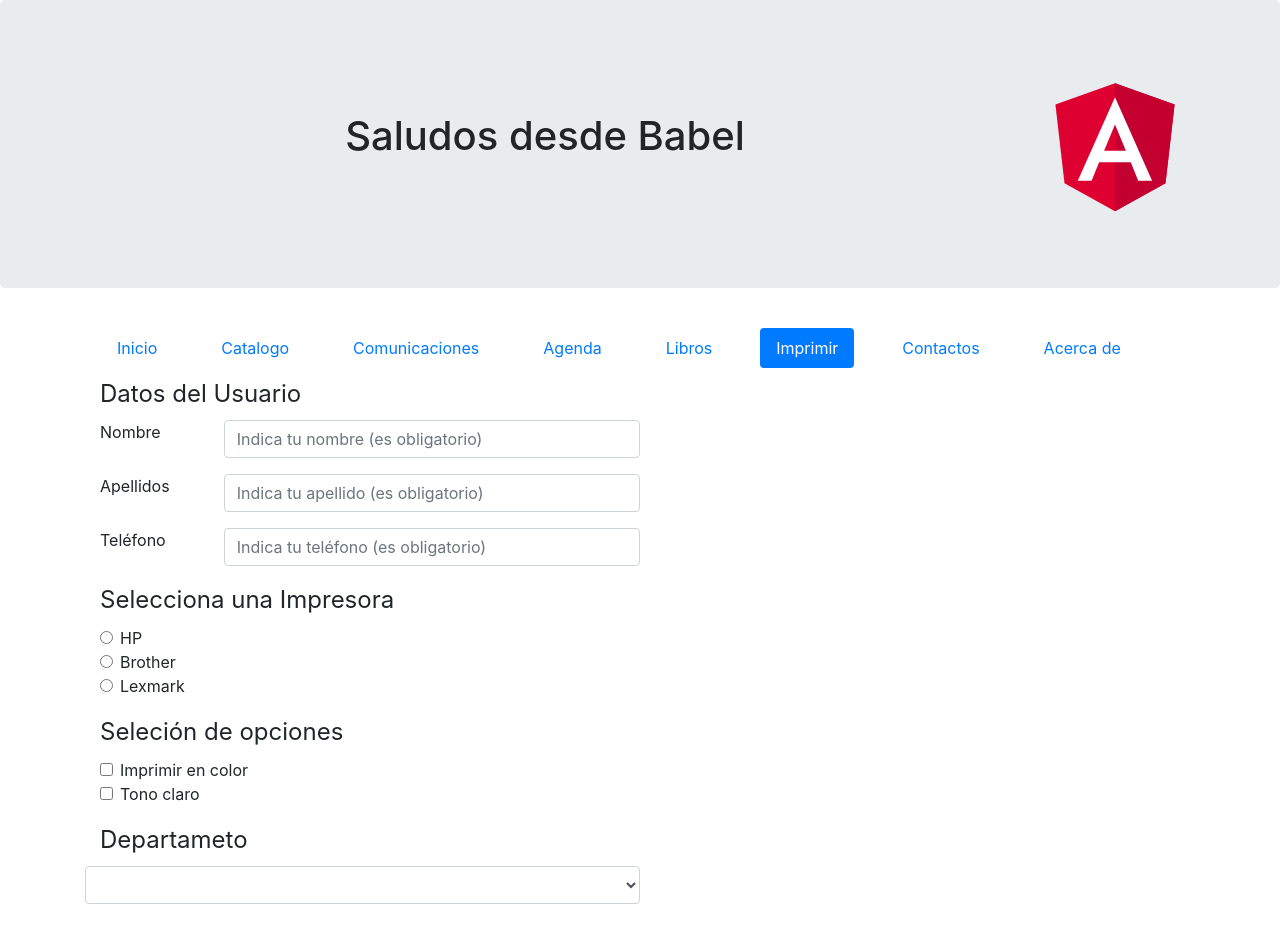
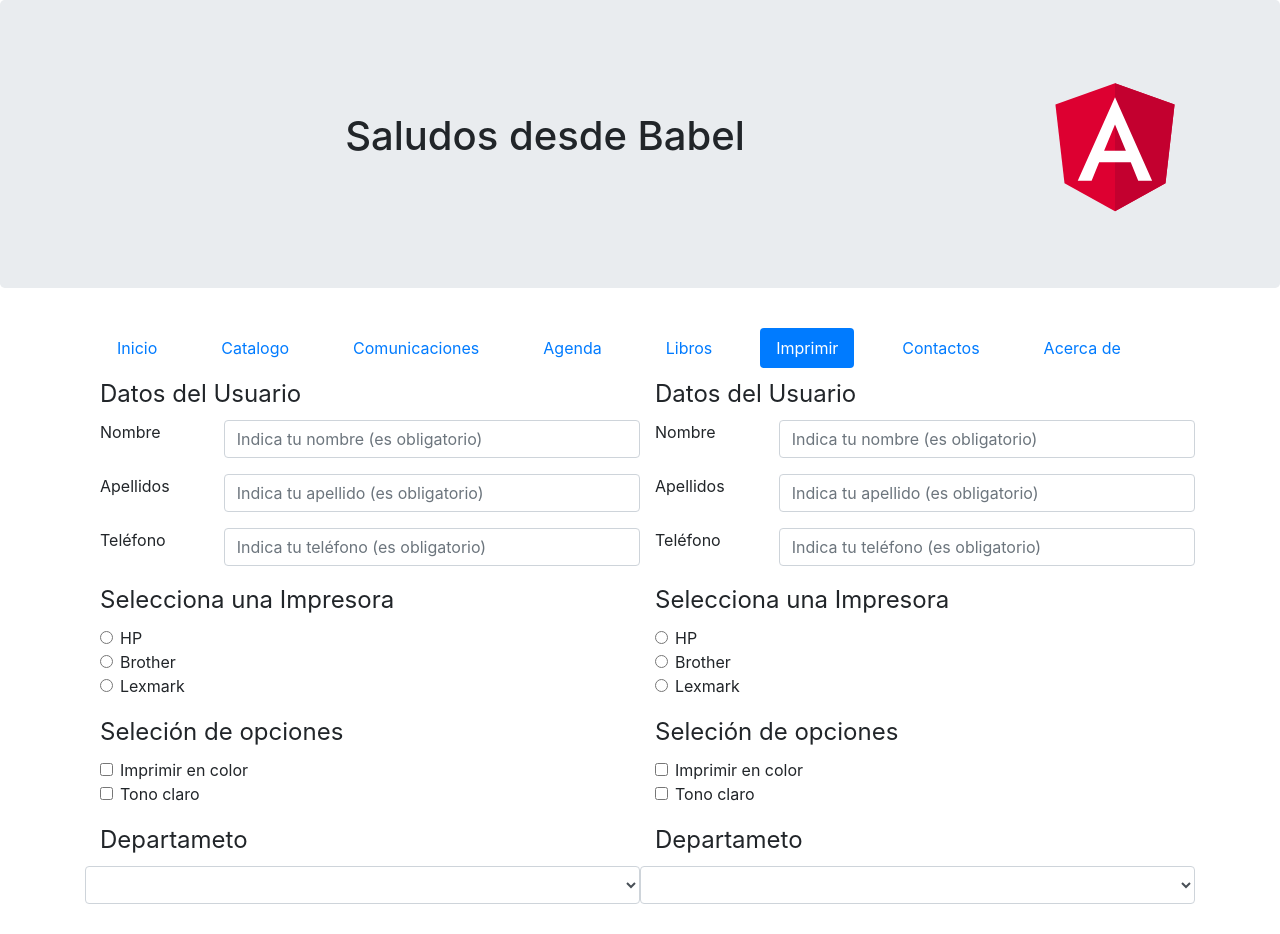
Before and after one commit to c-f12/angular-babel, an Angular app in the folder base-app/: page /printer in a window 1280 px wide. Shown: the top 934 px of the page. Built offline with nearby package versions, Linux system fonts and the light colour scheme.

Commit message:
form reactive

```diff
--- a/base-app/src/app/libros/libros-by-servicio/libros-by-servicio.component.html
+++ b/base-app/src/app/libros/libros-by-servicio/libros-by-servicio.component.html
@@ -10,6 +10,7 @@
       name="clave" id="clave" [(ngModel)]="clave">
     </div>
     <button type="button" class="btn btn-primary"(click)="buscar()">Buscar</button>
+    <button type="button" class="btn btn-primary"(click)="buscarRx()">Buscar Rx</button>
     <!-- <button type="button" class="btn btn-primary"(click)="buscarAsync()">Buscar Async</button> -->
   </div>
 
--- a/base-app/src/app/libros/libros-by-servicio/libros-by-servicio.component.ts
+++ b/base-app/src/app/libros/libros-by-servicio/libros-by-servicio.component.ts
@@ -21,4 +21,9 @@ export class LibrosByServicioComponent implements OnInit {
     .then( (response) => this.aLibros = response );
   }
 
+  buscarRx() {
+    this.gbook.getLibrosRx(this.clave)
+    .subscribe( (response: any) => this.aLibros = response );
+  }
+
 }
--- /dev/null
+++ b/base-app/src/app/printer/form-model/form-model.component.html
@@ -0,0 +1,106 @@
+<form [formGroup]="formulario" (submit) = "enviar()">
+  <!--Text-->
+  <fieldset>
+      <legend>Datos del Usuario</legend>
+      <div class="form-group row">
+          <!--Etiqueta / Campo "Nombre"-->
+          <label for="name" class="col-3">Nombre</label>
+          <input type="text" class="form-control col-9"
+          name="name" id="name"
+          placeholder="Indica tu nombre (es obligatorio)"
+          formControlName="nombre" >
+      </div>
+<!--       <div [hidden]="nameState.valid || nameState.untouched">
+          <div class="error-message"
+              [hidden]="!nameState.errors?.required">
+                  El nombre es obligatorio
+          </div>
+          <div class="error-message"
+          [hidden]="!nameState.errors?.minlength">
+              Mínimo 2 caracteres
+          </div>
+      </div> -->
+
+      <div class="form-group row">
+          <!--Etiqueta / Campo "Apellidos"-->
+          <label for="lastname"  class="col-3">Apellidos</label>
+          <input type="text" class="form-control col-9"
+          id="lastname" name="lastname"
+          placeholder="Indica tu apellido (es obligatorio)"
+          formControlName="apellidos">
+      </div>
+      <div class="form-group row">
+          <!--Etiqueta / Campo "Telefono"-->
+          <label for="phoneNumber" class="col-3">Teléfono</label>
+          <input type="text" class="form-control col-9"
+          id="phoneNumber" name="phoneNumber"
+          placeholder="Indica tu teléfono (es obligatorio)"
+          formControlName="telefono">
+      </div>
+<!--       <div [hidden]="telefonoState.valid || telefonoState.untouched">
+          <div class="error-message"
+              [hidden]="!telefonoState.errors?.required">
+                  El nombre es obligatorio
+          </div>
+          <div class="error-message"
+          [hidden]="!telefonoState.errors?.pattern">
+              Mínimo 9 dígitos
+          </div>
+      </div> -->
+
+  </fieldset>
+
+  <!--Radio-Buttos-->
+  <fieldset class="form-group">
+      <legend>Selecciona una Impresora</legend>
+          <div class="form-check" *ngFor="let printer of aPrinters">
+              <label class="form-check-label">
+                  <input type="radio" class="form-check-input"
+                      name ="printer" [id]="printer.id"
+                      [value]="printer" formControlName="printer">
+                      {{printer.name}}
+              </label>
+          </div>
+  </fieldset>
+  <!--Checkbox-->
+  <fieldset class="form-group">
+      <legend>Seleción de opciones</legend>
+      <div class="form-check">
+          <label class="form-check-label">
+          <input type="checkbox"  class="form-check-input"
+              id="color" name="color" formControlName="isColor">
+              Imprimir en color
+          </label>
+      </div>
+      <div class="form-check">
+          <label class="form-check-label">
+          <input type="checkbox"  class="form-check-input"
+              id="tono" name="tono" formControlName="isClaro">
+              Tono claro</label>
+      </div>
+  </fieldset>
+  <!--Select/options -->
+  <fieldset class="form-group">
+      <legend>Departameto</legend>
+      <div class="form-group row">
+          <select class="form-control"
+              id="select" name="select" formControlName="dpto">
+
+              <!-- [value] = "dpto" -> nos llevamos el objeto entero: -->
+              <option *ngFor="let dpto of aDptos"
+              [ngValue]="dpto">{{dpto.name}}</option>
+          </select>
+      </div>
+  </fieldset>
+  <div class="form-group row">
+      <button type="submit" class="btn btn-primary mr-2" [disabled]="false">
+          Enviar</button>
+      <button type="button" class="btn btn-primary" (click)="borrar()"
+      [disabled]="false">
+          Borrar</button>
+  </div>
+</form>
+
+<pre>
+  {{ formulario.value | json }}
+</pre>
--- /dev/null
+++ b/base-app/src/app/printer/form-model/form-model.component.ts
@@ -0,0 +1,48 @@
+import { Component, OnInit } from '@angular/core';
+import { FormGroup, FormControl } from '@angular/forms';
+import { PrinterIf, DptoIf } from '../../modelos/master.model';
+import { Printers, Dptos } from '../../modelos/master.data';
+
+@Component({
+  selector: 'bbl-form-model',
+  templateUrl: './form-model.component.html',
+  styleUrls: ['./form-model.component.css']
+})
+export class FormModelComponent implements OnInit {
+  aPrinters: Array<PrinterIf>;
+  aDptos: Array<DptoIf>;
+  formulario: FormGroup;
+
+  constructor() { }
+
+  ngOnInit() {
+    this.aPrinters = Printers;
+    this.aDptos = Dptos;
+    /* Creamos el objeto correspondiente al formulario:
+       Dos formas:
+      - usando formBuilder
+      - usando FormGroup
+    */
+   // Un FormGroup recibe un objeto donde le decimos todas las propiedades del formulario:
+  // Pasamos un objeto plano (sin subobjetos) porq sino tendriamos que crear mas FormGroups:
+  /* Le pasamos todos los campos de nuestro formulario y cada uno es un FormControl,
+  que es el que permite que se cree la relación, que guarda la info procedente del formulario */
+    this.formulario = new FormGroup({
+      nombre: new FormControl(),
+      apellidos: new FormControl(),
+      telefono: new FormControl(),
+      printer: new FormControl(),
+      isColor: new FormControl(),
+      isClaro: new FormControl(),
+      dpto: new FormControl(),
+    });
+  }
+
+  enviar() {
+    console.log(this.formulario);
+  }
+
+  borrar() {
+  }
+
+}
--- a/base-app/src/app/printer/printer.component.ts
+++ b/base-app/src/app/printer/printer.component.ts
@@ -7,6 +7,9 @@ import { Component, OnInit } from '@angular/core';
       <div class="row">
         <div class="col-6">
           <bbl-form></bbl-form>
+        </div>
+        <div class="col-6">
+          <bbl-form-model></bbl-form-model>
         </div>
       </div>
     </div>
```
Also changed, not shown: base-app/src/app/printer/printer.module.ts (+5 -2 lines), base-app/src/app/printer/form-model/form-model.component.css (added), 1 other file (tests, documents, lock files or other folders).
